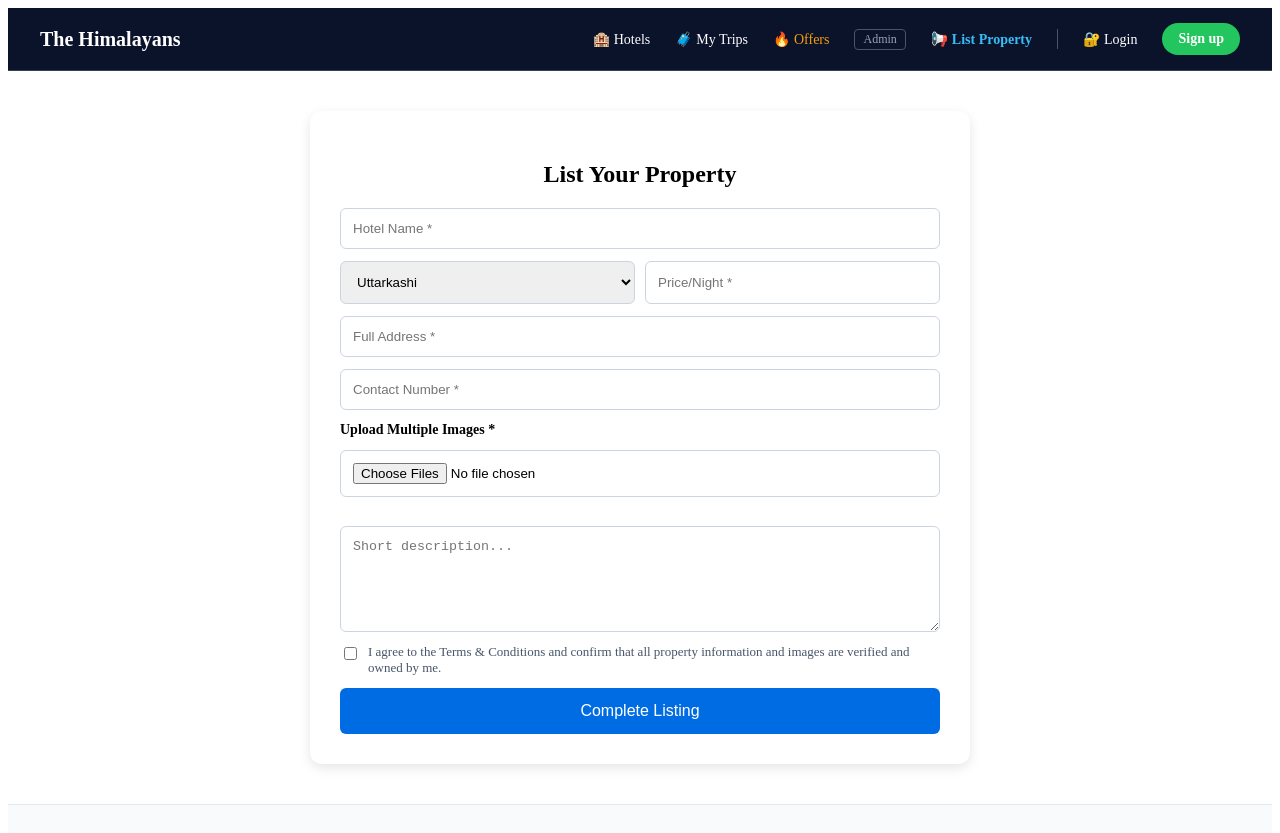
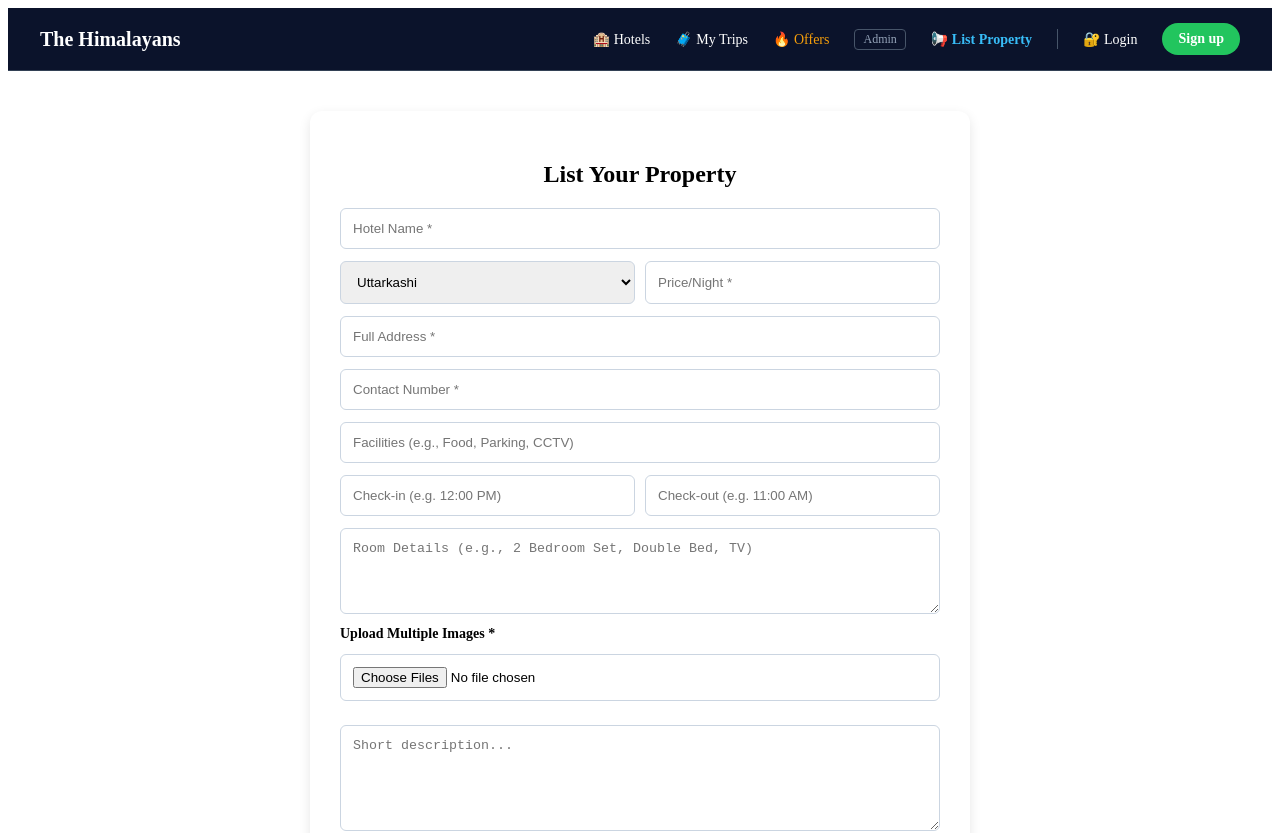
Before and after one commit to pamnautiyal-cpu/himstay, a React (Vite) app in the folder frontend/: page /list-property in a window 1280 px wide. Shown: the top 833 px of the page. Built offline with nearby package versions, Linux system fonts and the light colour scheme.

Commit message:
Admin: Added new details fields to ListProperty form

```diff
--- a/frontend/src/pages/ListProperty.jsx
+++ b/frontend/src/pages/ListProperty.jsx
@@ -7,7 +7,9 @@ export default function ListProperty() {
   const [loading, setLoading] = useState(false);
   const [formData, setFormData] = useState({
     name: "", city: "Uttarkashi", location: "", price: "",
-    phone: "", roomType: "", guests: "2", view: "", description: ""
+    phone: "", description: "",
+    // ✅ नई फील्ड्स यहाँ जोड़ दी गई हैं
+    facilities: "", checkIn: "12:00 PM", checkOut: "11:00 AM", roomDetails: ""
   });
 
   const [files, setFiles] = useState([]);
@@ -75,33 +77,30 @@ export default function ListProperty() {
         <input name="location" placeholder="Full Address *" required onChange={handleChange} style={inputStyle} />
         <input name="phone" placeholder="Contact Number *" required onChange={handleChange} style={inputStyle} />
 
+        {/* ✅ नई फील्ड्स का UI */}
+        <input name="facilities" placeholder="Facilities (e.g., Food, Parking, CCTV)" onChange={handleChange} style={inputStyle} />
+        <div style={{ display: "grid", gridTemplateColumns: "1fr 1fr", gap: "10px" }}>
+          <input name="checkIn" placeholder="Check-in (e.g. 12:00 PM)" onChange={handleChange} style={inputStyle} />
+          <input name="checkOut" placeholder="Check-out (e.g. 11:00 AM)" onChange={handleChange} style={inputStyle} />
+        </div>
+        <textarea name="roomDetails" placeholder="Room Details (e.g., 2 Bedroom Set, Double Bed, TV)" onChange={handleChange} style={{...inputStyle, height: "60px"}}></textarea>
+
         <label style={{ fontSize: "14px", fontWeight: "600" }}>Upload Multiple Images *</label>
-        <input
-          type="file"
-          name="images"
-          accept="image/*"
-          multiple
-          onChange={handleFileChange}
-          style={inputStyle}
-        />
+        <input type="file" multiple onChange={handleFileChange} style={inputStyle} />
 
-        <div style={{ display: "flex", flexWrap: "wrap", gap: "8px", marginTop: "5px" }}>
+        <div style={{ display: "flex", flexWrap: "wrap", gap: "8px" }}>
           {files.map((file, index) => (
-            <div key={index} style={{ padding: "5px 10px", background: "#e2e8f0", borderRadius: "15px", fontSize: "12px", display: "flex", alignItems: "center", gap: "5px" }}>
-              {file.name.substring(0, 15)}...
-              <span onClick={() => removeFile(index)} style={{ cursor: "pointer", color: "red", fontWeight: "bold" }}>x</span>
+            <div key={index} style={{ padding: "5px 10px", background: "#e2e8f0", borderRadius: "15px", fontSize: "12px" }}>
+              {file.name.substring(0, 15)}... <span onClick={() => removeFile(index)} style={{ cursor: "pointer", color: "red" }}>x</span>
             </div>
           ))}
         </div>
 
         <textarea name="description" placeholder="Short description..." onChange={handleChange} style={{...inputStyle, height: "80px"}}></textarea>
 
-        {/* ✅ Terms & Conditions Checkbox */}
         <div style={{ fontSize: "13px", color: "#475569", display: "flex", alignItems: "flex-start", gap: "8px" }}>
-          <input type="checkbox" required style={{ marginTop: "3px" }} />
-          <span>
-            I agree to the Terms & Conditions and confirm that all property information and images are verified and owned by me.
-          </span>
+          <input type="checkbox" required />
+          <span>I agree to the Terms & Conditions and confirm all info is verified.</span>
         </div>
 
         <button type="submit" style={btnStyle} disabled={loading}>
```
